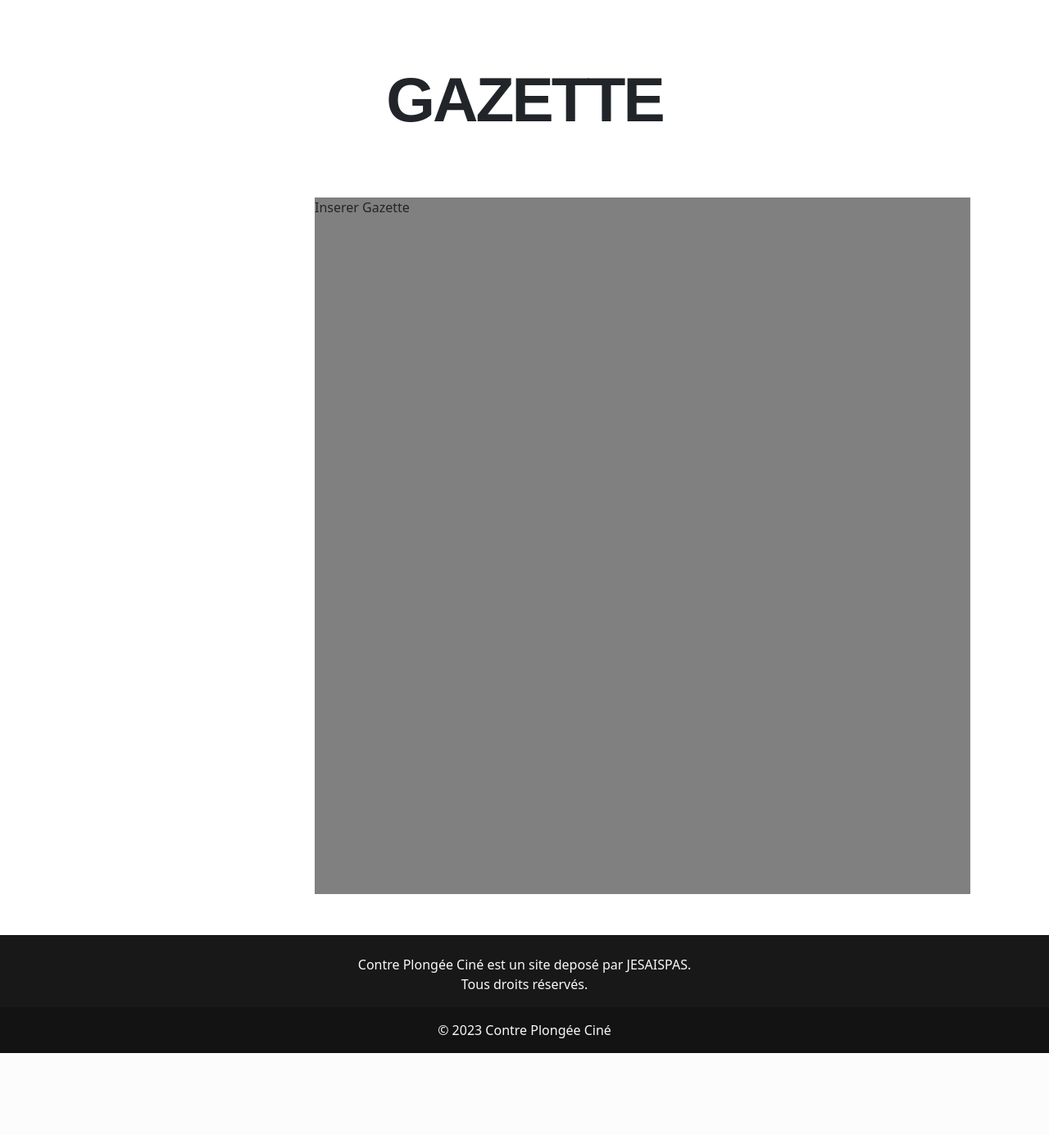
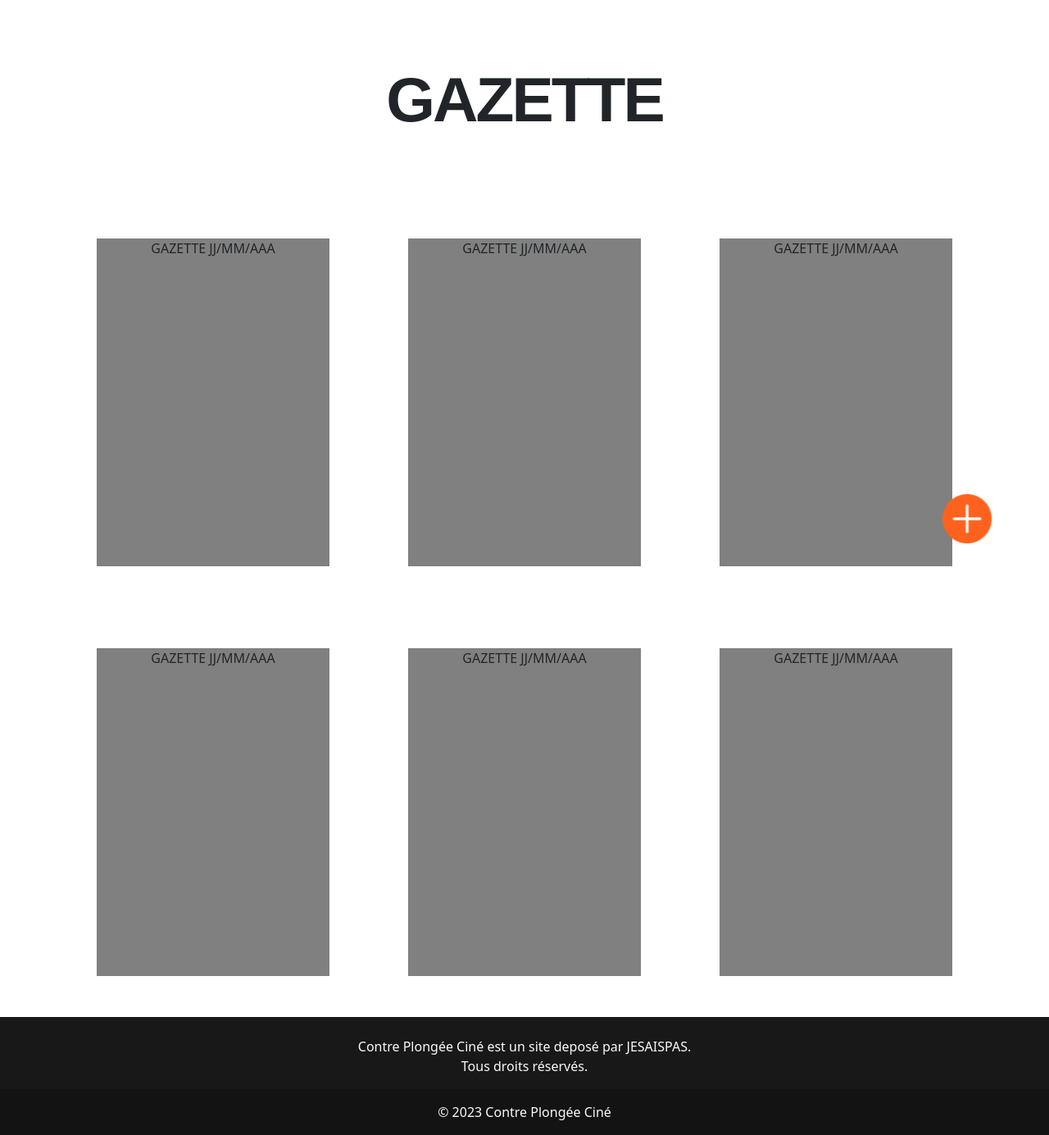
Before and after one commit to Lyoooooo/Bolkonsky, a PHP site: page /gazette.php in a window 1280 px wide. Shown: the part 56-1441 px from the top of the page at 82% size. Before the commit the page ends 1341 px from the top, so only its background shows below. Run offline with PHP 8.4, Linux system fonts and the light colour scheme; some web fonts are replaced.

Commit message:
ajout de la gazette en pdf avec les données preremplis

```diff
--- a/fonction.php
+++ b/fonction.php
@@ -57,3 +57,74 @@ function mainHeader()
 <?php
 }
 ?>
+<?php
+function ajoutgazette()
+{
+?>
+    <div class="modal fade" id="exampleModal" tabindex="-1" aria-labelledby="exampleModalLabel" aria-hidden="true">
+        <div class="modal-dialog">
+            <div class="modal-content">
+                <div class="modal-header">
+                    <h1 class="modal-title fs-5" id="exampleModalLabel">Nouvelle Gazette</h1>
+                    <button type="button" class="btn-close" data-bs-dismiss="modal" aria-label="Close"></button>
+                </div>
+                <form action="" method="post" enctype="multipart/form-data">
+                    <div class="modal-body">
+                        <div class="form-floating mb-3">
+                            Titre :<span class="etoile"> *</span>
+                            <input type="text" class="form-control" id="floatingInput" name="nomgazette" value="Gazette du " required>
+                        </div>
+                        <label for="validationDefault01" class="form-label">Selectionnez la date de l'ajout du post :</label> <span class="etoile">*</span><br> <!-- permet de rentré le champ date de naissance-->
+                        <input type="date" class="form-control" name="dategazette" id="dategazette" value=" " required><br>
+                        <script>
+                            // Obtenir la date actuelle
+                            var currentDate = new Date();
+
+                            // Formater la date dans le format YYYY-MM-DD attendu par l'élément "date"
+                            var formattedDate = currentDate.toISOString().substr(0, 10);
+
+                            // Définir la valeur par défaut de l'élément "date" sur la date actuelle
+                            document.getElementById("dategazette").value = formattedDate;
+                        </script>
+                        <div class="input-group mb-3">
+                            <label class="input-group-text" for="inputGroupFile01">PDF</label>
+                            <input class="form-control" name="pdf" type="file" id="formFile" accept=".pdf"><br>
+                        </div>
+
+                    </div>
+                    <div class="modal-footer">
+                        <button type="button" class="btn btn-secondary" data-bs-dismiss="modal">Fermer</button>
+                        <button type="submit" class="btn btn-primary" name="bouton">Poster</button>
+                    </div>
+                </form>
+            </div>
+        </div>
+    </div>
+    <?php
+    if (isset($_POST["bouton"])) {
+        extract($_POST);
+        extract($_FILES);
+        // $idu = $_SESSION["idu"];
+        $pdo = connexion();
+        // if ($_FILES['photo']['name'] == "" || $_FILES['photo']['error'] == 4 || $_FILES['photo']['error'] == 1) {
+        //   $photo = NULL;
+        // } else {
+        $pdf = ajoutpdf($nomgazette, $dategazette);
+        // }
+        $stmt = $pdo->prepare("INSERT INTO gazette VALUES(?,?,?,?)");
+        $stmt->execute([null, $nomgazette, $dategazette, $pdf]);
+    ?>
+        <meta http-equiv="refresh" content="1">
+<?php   }
+}
+
+function ajoutpdf($nomgazette, $dategazette)
+{
+    $extensions = array('pdf'); //liste des extensions
+    $ext = strtolower(substr(strrchr($_FILES['pdf']['name'], '.'), 1)); //extrait l'extension de l'image et la rend en minuscule
+    if ((in_array($ext, $extensions)) && ($_FILES['pdf']['size'] < 20971520)) { //limite la taille et compare l'extension
+        $pdf = 'gazette/' . $nomgazette . '-' . $dategazette . '.pdf';
+        move_uploaded_file($_FILES['pdf']['tmp_name'], $pdf); //place l'image dans le dossier
+    }
+    return $pdf;
+}
--- a/gazette.php
+++ b/gazette.php
@@ -23,9 +23,52 @@ mainHeader();
     <div class="titre">
         GAZETTE
     </div>
-    <div class="post" style="width: 800px; height:850px;  background-color:grey; margin-top: 50px; margin-bottom: 50px; margin-left: 30%; position:relative">
+    <button type="button" data-bs-toggle="modal" data-bs-target="#exampleModal" style="position: fixed; bottom: 10%; right: 5%; border: 0px; background-color:rgba(0,0,0,0); z-index: 1;">
+        <img src="icons/boutonAddPost.webp" alt="" style="height: 60px;">
+    </button>
+    <?php ajoutgazette(); ?>
+
+
+    <div class="container text-center">
+        <div class="row">
+            <div class="col">
+                <div class="post" style="width: 80%; height:400px; background-color:grey; margin-top: 50px; margin-bottom: 50px; margin-left: 10%; position:relative">
+                    GAZETTE JJ/MM/AAA
+                </div>
+            </div>
+            <div class="col">
+                <div class="post" style="width: 80%; height:400px; background-color:grey; margin-top: 50px; margin-bottom: 50px; margin-left: 10%; position:relative">
+                    GAZETTE JJ/MM/AAA
+                </div>
+            </div>
+            <div class="col">
+                <div class="post" style="width: 80%; height:400px; background-color:grey; margin-top: 50px; margin-bottom: 50px; margin-left: 10%; position:relative">
+                    GAZETTE JJ/MM/AAA
+                </div>
+            </div>
+        </div>
+        <div class="row">
+            <div class="col">
+                <div class="post" style="width: 80%; height:400px; background-color:grey; margin-top: 50px; margin-bottom: 50px; margin-left: 10%; position:relative">
+                    GAZETTE JJ/MM/AAA
+                </div>
+            </div>
+            <div class="col">
+                <div class="post" style="width: 80%; height:400px; background-color:grey; margin-top: 50px; margin-bottom: 50px; margin-left: 10%; position:relative">
+                    GAZETTE JJ/MM/AAA
+                </div>
+            </div>
+            <div class="col">
+                <div class="post" style="width: 80%; height:400px; background-color:grey; margin-top: 50px; margin-bottom: 50px; margin-left: 10%; position:relative">
+                    GAZETTE JJ/MM/AAA
+                </div>
+            </div>
+        </div>
+    </div>
+
+    <!-- <div class="post" style="width: 800px; height:850px;  background-color:grey; margin-top: 50px; margin-bottom: 50px; margin-left: 30%; position:relative">
         Inserer Gazette
-    </div>
+    </div> -->
 </body>
 <?php
 footer();
--- a/logAdmin.php
+++ b/logAdmin.php
@@ -29,7 +29,7 @@ if (isset($_POST["bouton"])) {
 </head>
 
 <body style="background-color: white;">
-    <?php if (isset($erreur)) : ?> <!--affichage d'un message d'erreur si jamais le mail ou le mot de passe n'est pas bon-->
+    <?php if (isset($erreur)) : ?> <!--affichage d'un message d'erreur si jamais le user ou le mot de passe n'est pas bon-->
         <div class="alert alert-danger d-flex align-items-center">
 
             <?php echo $erreur ?>
--- a/style.css
+++ b/style.css
@@ -12,6 +12,9 @@ img{
   display: block; /* remove extra space below image */
 }
 
+span.etoile {
+  color: #ff0000;
+}
 .titre{
   margin-left: 30%;
   margin-top: 5%;
```
Also changed, not shown: icons/boutonAddPost.webp (added).
